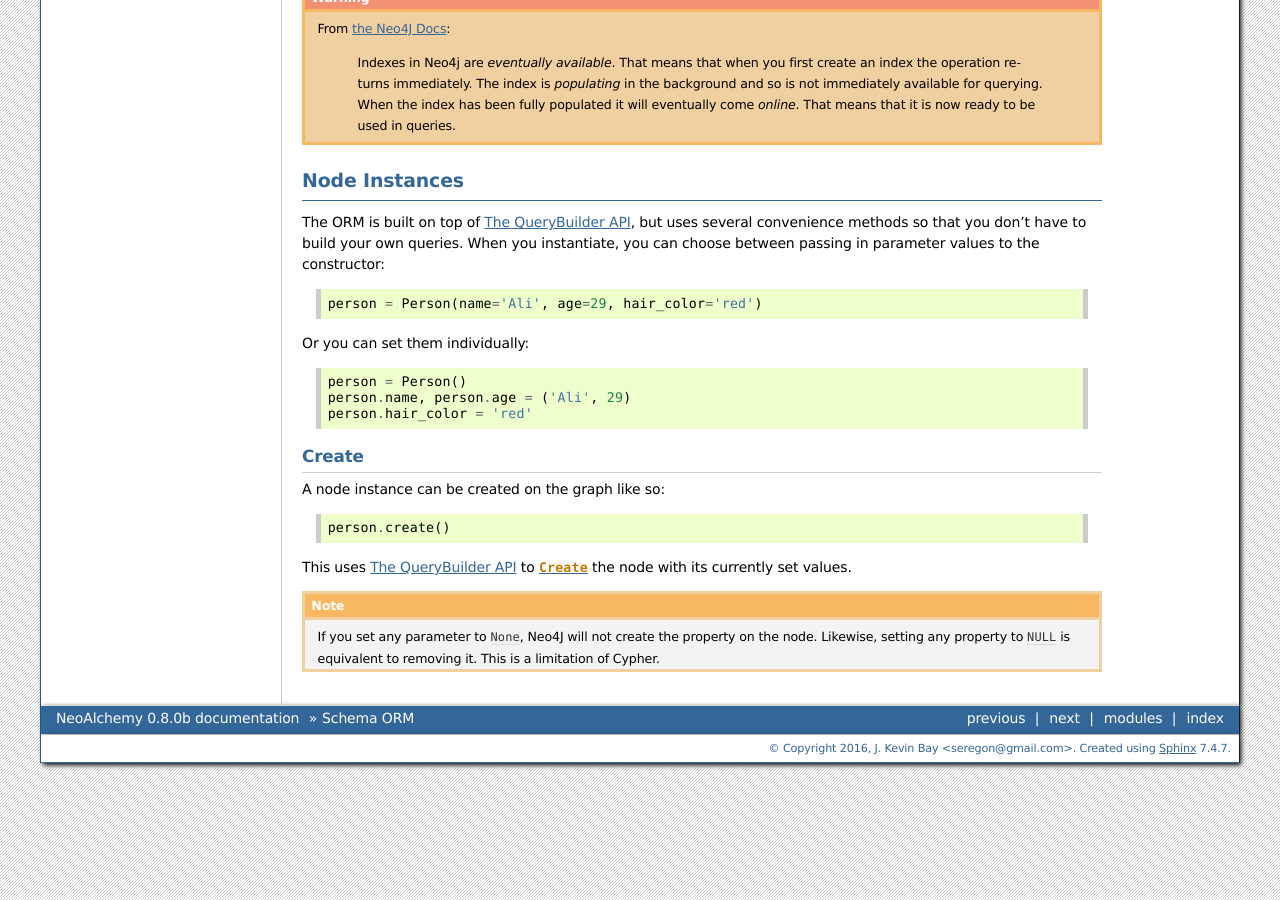
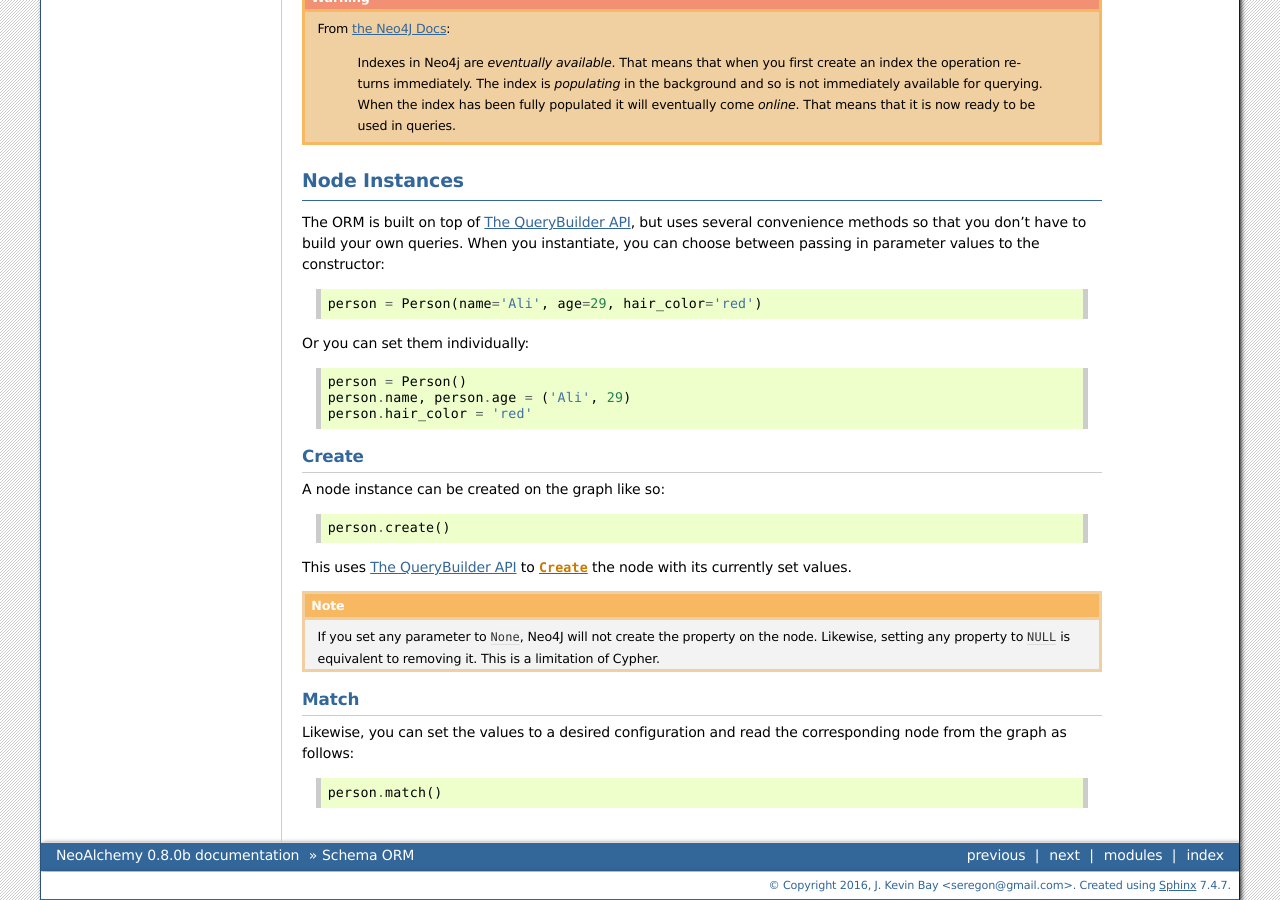
Before and after one commit to TwoBitAlchemist/NeoAlchemy, a Sphinx documentation site: the page built from source/schema-ORM.rst, in a window 1280 px wide and 900 px high, scrolled down 650 px. Built offline with Sphinx 7.4.7, drawn with Linux system fonts in a browser that asks for light colours.

Commit message:
Fixed Node.match, updated docs

```diff
--- a/source/schema-ORM.rst
+++ b/source/schema-ORM.rst
@@ -82,6 +82,16 @@ node with its currently set values.
     removing it. This is a limitation of Cypher.
 
 
+-----
+Match
+-----
+
+Likewise, you can set the values to a desired configuration and read the
+corresponding node from the graph as follows::
+
+    person.match()
+
+
 .. _metaclass: https://stackoverflow.com/q/100003/
 .. _Flask: http://flask.pocoo.org/
 .. _the Neo4J Docs: http://neo4j.com/docs/developer-manual/current/#graphdb-neo4j-schema-indexes
```
Also changed, not shown: 1 other file.
